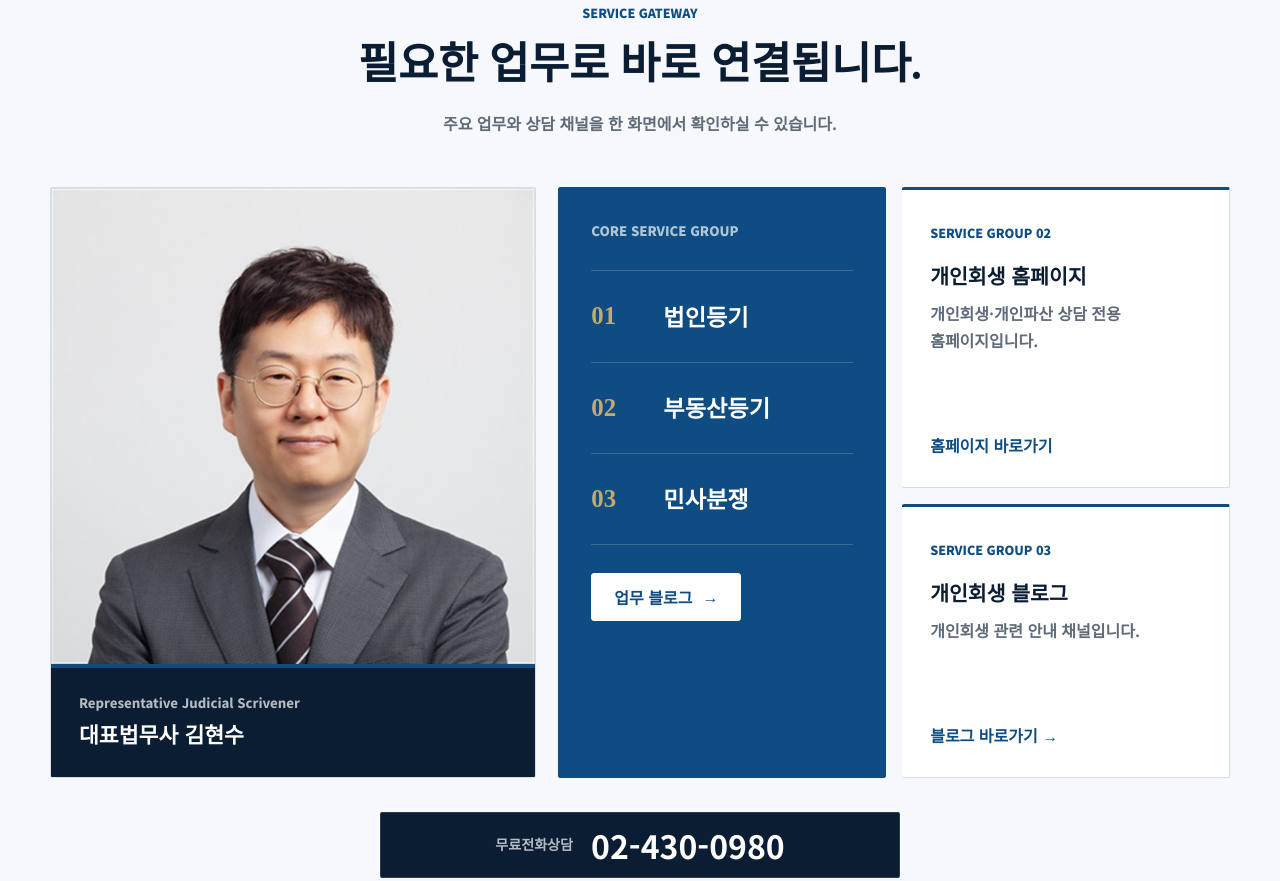
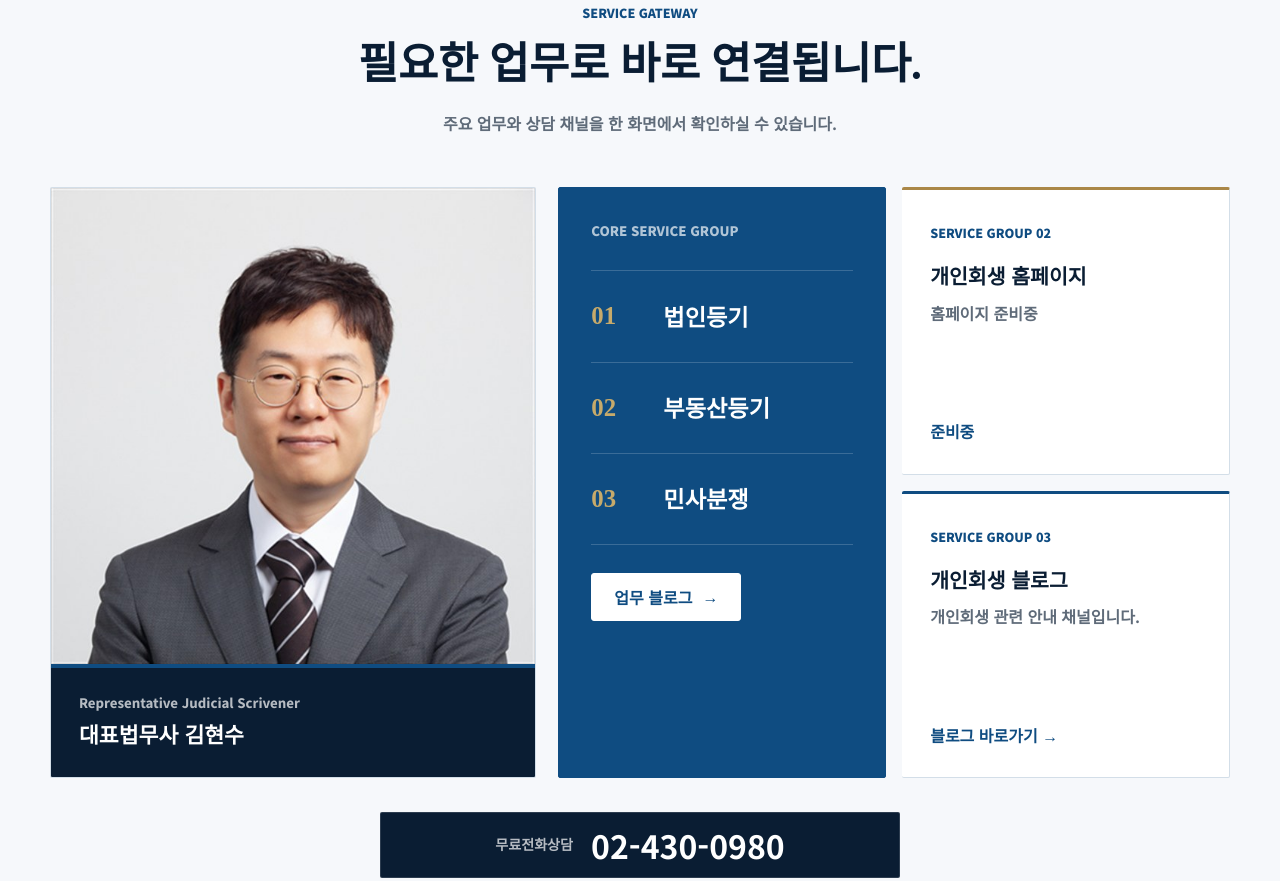
Before and after one commit to linqen-developer/lawkim, a plain HTML site: page index.html in a window 1280 px wide. Shown: the part 902-1783 px from the top of the page. Drawn offline with Linux system fonts and the light colour scheme.

Commit message:
Revert "Link personal recovery homepage"
This reverts commit 8ededf853141817c64db87775b057d2558f56fc6.

```diff
--- a/index.html
+++ b/index.html
@@ -2726,13 +2726,13 @@
               <a class="btn btn-blue" href="https://blog.naver.com/imdgking" target="_blank" rel="noopener">업무 블로그</a>
             </article>
 
-            <article class="channel-card">
+            <article class="channel-card disabled-card">
               <div>
                 <small>Service Group 02</small>
                 <h3>개인회생 홈페이지</h3>
-                <p>개인회생·개인파산 상담 전용 홈페이지입니다.</p>
+                <p>홈페이지 준비중</p>
               </div>
-              <a class="link" href="https://www.lawsavelife.com/" target="_blank" rel="noopener">홈페이지 바로가기</a>
+              <span class="link">준비중</span>
             </article>
 
             <article class="channel-card">
@@ -2956,7 +2956,7 @@
         </p>
         <div class="footer-links">
           <a href="https://blog.naver.com/imdgking" target="_blank" rel="noopener">법인등기·부동산등기·민사분쟁 블로그</a>
-          <a href="https://www.lawsavelife.com/" target="_blank" rel="noopener">개인회생 홈페이지</a>
+          <span>개인회생 홈페이지 준비중</span>
           <a href="https://blog.naver.com/law_mussa" target="_blank" rel="noopener">개인회생 블로그</a>
         </div>
       </div>
```
